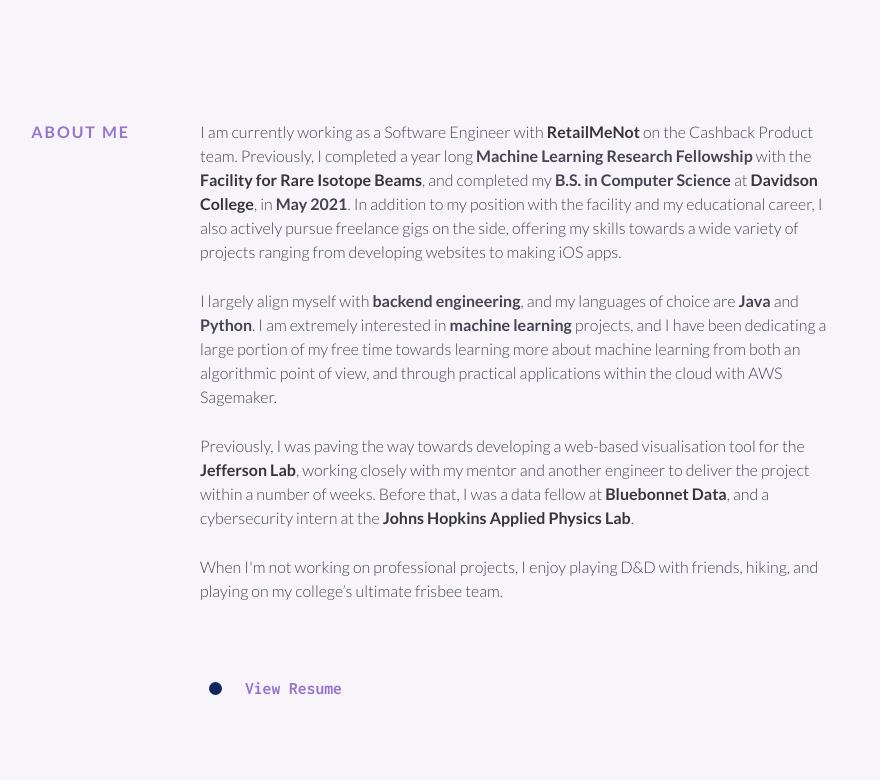
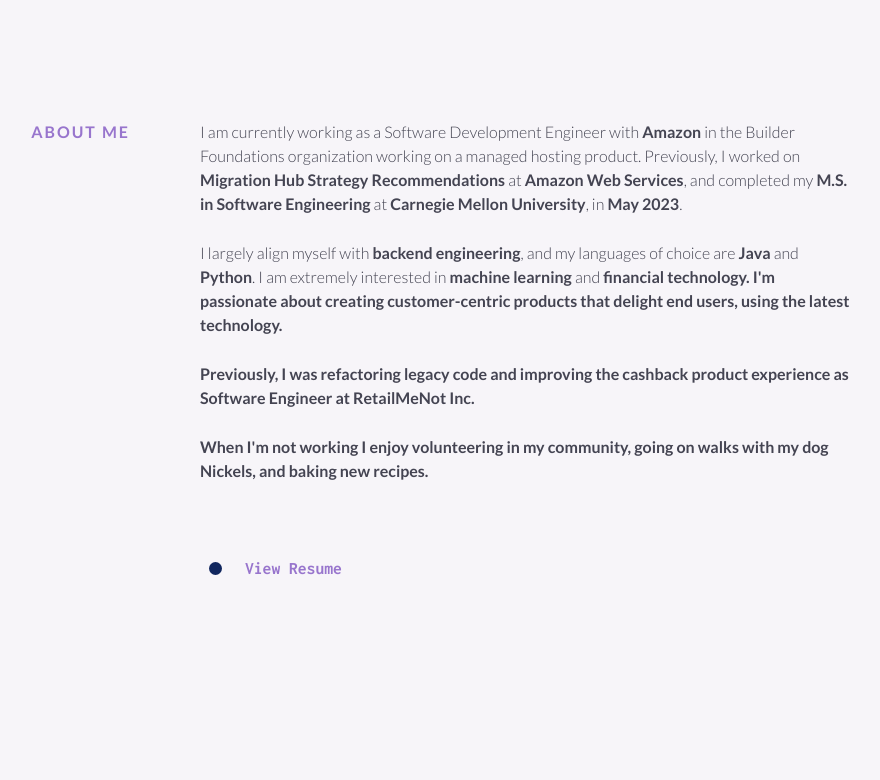
Before and after one commit to anwintersmccabe/anwintersmccabe.github.io, a plain HTML site: page index.html in a window 1280 px wide. Shown: the part 780-1560 px from the top of the page, without its empty margins (250-1130 px from the left). Drawn offline with nearby package versions, Linux system fonts and the light colour scheme.

Commit message:
Update index.html

```diff
--- a/index.html
+++ b/index.html
@@ -66,17 +66,17 @@
         <div class="section__title">About me</div>
         <div class="section__content">
               <p>
-                I am currently working as a Software Engineer with <a href= "https://www.retailmenot.com/"<b>RetailMeNot</b></a> on the Cashback Product team.
-                Previously, I completed a year long <b>Machine Learning Research Fellowship</b> with the <a href= "https://frib.msu.edu/"<b>Facility for Rare Isotope Beams</b></a>, and completed my <b>B.S. in Computer Science</b> at <a href = "https://www.davidson.edu/"<b>Davidson College</b></a>, in <b>May 2021</b>.  In addition to my position with the facility and my educational career, I also actively pursue freelance gigs on the side, offering my skills towards a wide variety of projects ranging from developing websites to making iOS apps.
+                I am currently working as a Software Development Engineer with <b>Amazon</b> in the Builder Foundations organization working on a managed hosting product.
+                Previously, I worked on <b>Migration Hub Strategy Recommendations</b> at <b>Amazon Web Services</b>, and completed my <b>M.S. in Software Engineering</b> at <b>Carnegie Mellon University</b>, in <b>May 2023</b>.
               </p>
               <p>
-                I largely align myself with <b>backend engineering</b>, and my languages of choice are <b>Java</b> and <b>Python</b>. I am extremely interested in <b>machine learning</b> projects, and I have been dedicating a large portion of my free time towards learning more about machine learning from both an algorithmic point of view, and through practical applications within the cloud with AWS Sagemaker.
+                I largely align myself with <b>backend engineering</b>, and my languages of choice are <b>Java</b> and <b>Python</b>. I am extremely interested in <b>machine learning</b> and <b>financial technology<b>. I'm passionate about creating customer-centric products that delight end users, using the latest technology.
               </p>
               <p>
-                Previously, I was paving the way towards developing a web-based visualisation tool for the <a href = "https://www.jlab.org/"<b>Jefferson Lab</b></a>, working closely with my mentor and another engineer to deliver the project within a number of weeks.  Before that, I was a data fellow at <a href ="https://www.bluebonnetdata.org/"<b>Bluebonnet Data</b></a>, and a cybersecurity intern at the <a href ="https://www.jhuapl.edu/"<b>Johns Hopkins Applied Physics Lab</b></a>.
+                Previously, I was refactoring legacy code and improving the cashback product experience as Software Engineer at <b>RetailMeNot Inc.</b>
               </p>
               <p>
-                When I'm not working on professional projects, I enjoy playing D&D with friends, hiking, and playing on my college’s ultimate frisbee team.
+                When I'm not working I enjoy volunteering in my community, going on walks with my dog Nickels, and baking new recipes.
               </p>
               <a class="status" href="Resume.pdf" target="_blank">
                     <div class="status__light">
```
